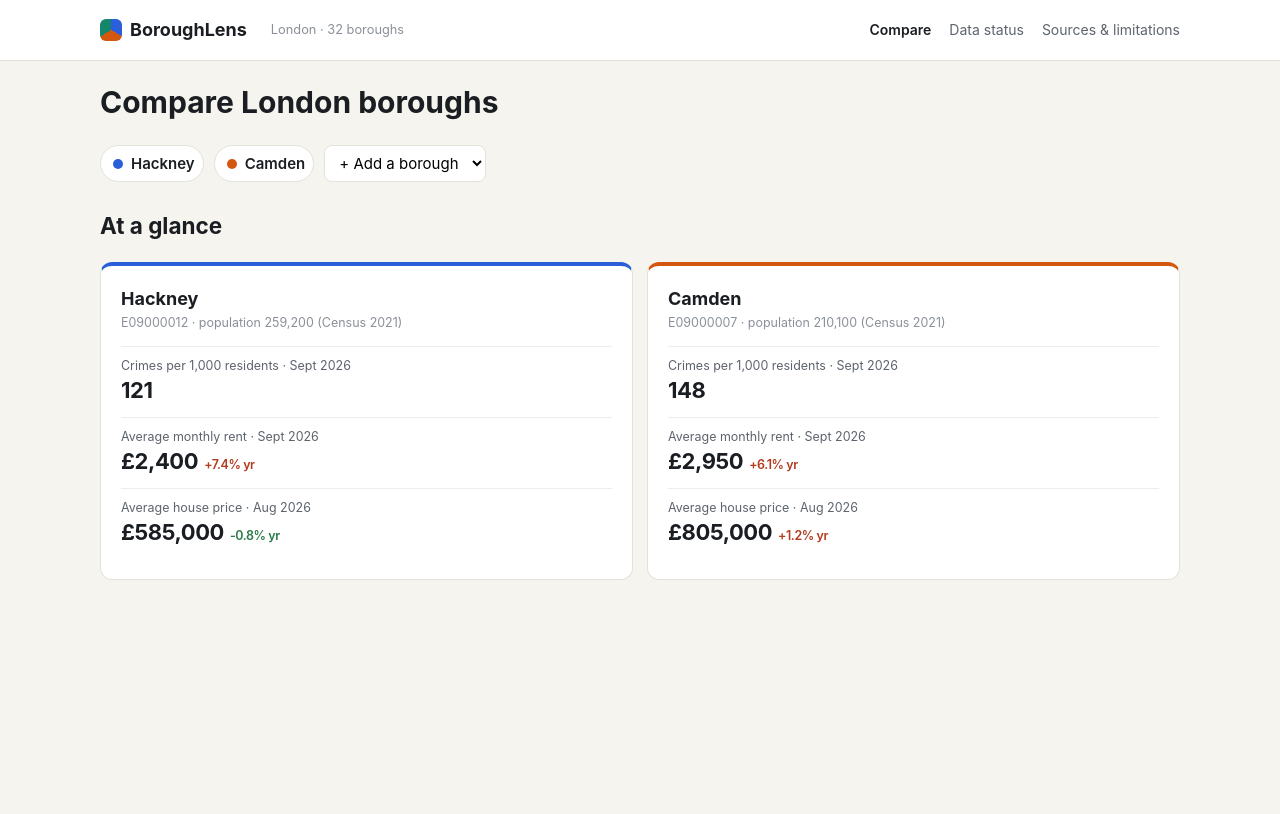
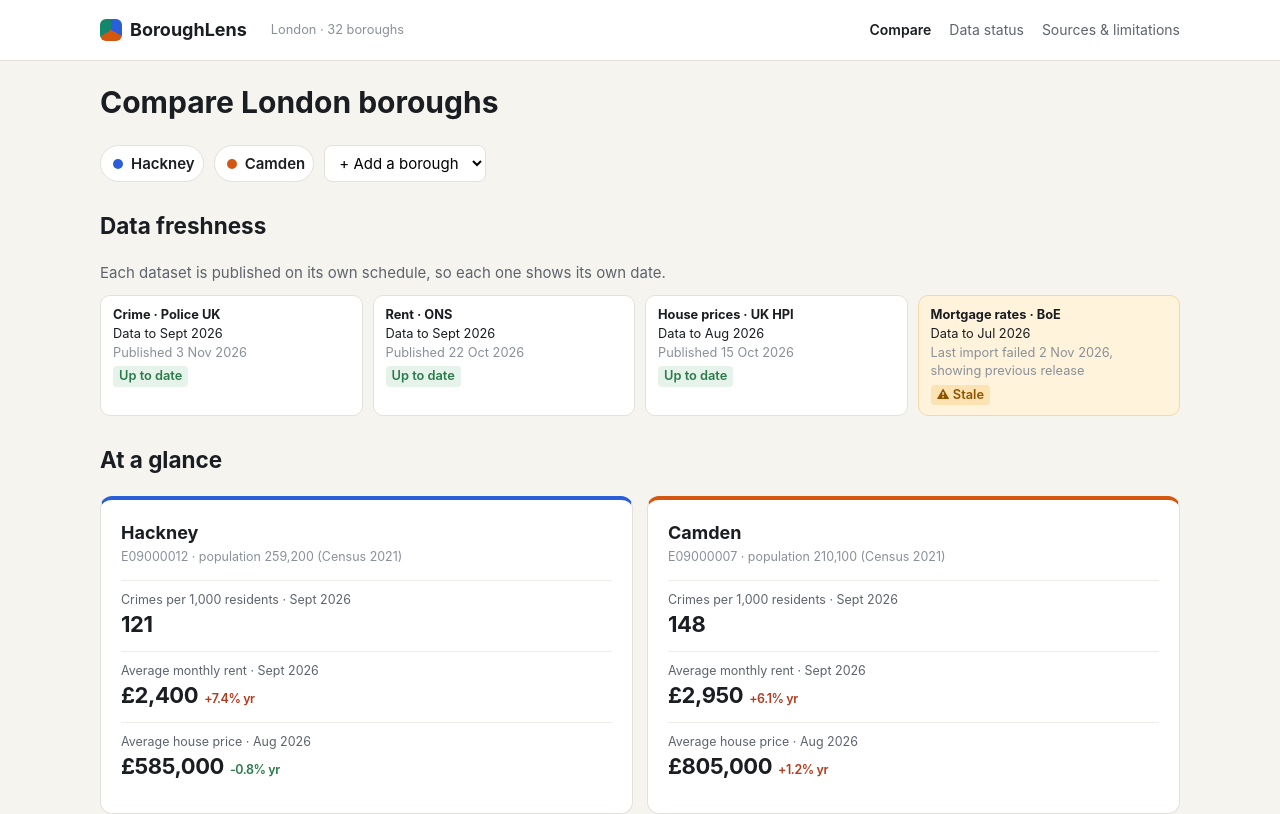
Before and after one commit to audrey06lee05/boroughlens, a React (Vite) app in the folder web/: page / in a window 1280 px wide. Built offline with nearby package versions, Linux system fonts and the light colour scheme.

Commit message:
Show data freshness section on compare page

```diff
--- a/web/src/App.tsx
+++ b/web/src/App.tsx
@@ -1,15 +1,18 @@
 /**
  * App.tsx
- * Root component. Loads the overview data, keeps track of which
- * boroughs are selected, and renders the picker and one card each.
+ * Root component. Loads the overview and data-source info, keeps track
+ * of which boroughs are selected, and renders the picker, freshness
+ * boxes and one card per borough.
  */
 
 import { useEffect, useState } from "react";
-import { fetchOverview } from "./api/client";
 import type { BoroughOverview } from "./types/overview";
 import OverviewCard from "./components/OverviewCard";
 import SiteHeader from "./components/SiteHeader";
 import BoroughPicker from "./components/BoroughPicker";
+import { fetchOverview, fetchSources } from "./api/client";
+import type { SourceStatus } from "./types/sources";
+import FreshnessPills from "./components/FreshnessPills";
 
 const COLOURS = ["var(--b0)", "var(--b1)", "var(--b2)"];
 
@@ -24,10 +27,14 @@ export default function App() {
   const shown = selected.flatMap(
     (code) => data.find((b) => b.code === code) ?? [],
   );
+  const [sources, setSources] = useState<SourceStatus[]>([]);
 
   useEffect(() => {
-    fetchOverview()
-      .then(setData)
+    Promise.all([fetchOverview(), fetchSources()])
+      .then(([overview, sourceList]) => {
+        setData(overview);
+        setSources(sourceList);
+      })
       .catch((e) => setError(String(e)))
       .finally(() => setIsLoading(false));
   }, []);
@@ -47,6 +54,7 @@ export default function App() {
               colours={COLOURS}
               onChange={setSelected}
             />
+            <FreshnessPills sources={sources} />
             <h2>At a glance</h2>
             <div className="card-grid">
               {shown.map((b, i) => (
```
